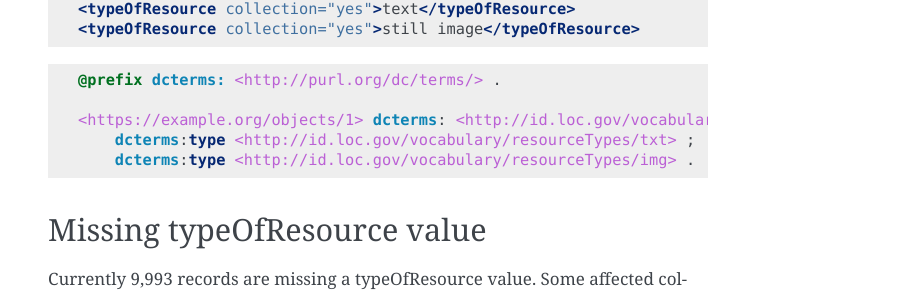
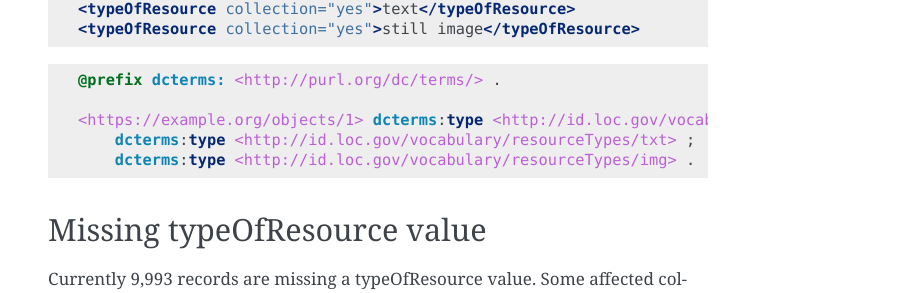
Before and after one commit to UTKcataloging/mods_to_rdf, a Sphinx documentation site: the page built from docs/source/top_level_elements/typeOfResource.rst, in a window 1280 px wide. Shown: the part 1617-1910 px from the top of the page, without its empty margins (372-1280 px from the left). Built offline with Sphinx 7.4.7, drawn with Linux system fonts in a browser that asks for light colours; formulas are drawn with MathJax 3.

Commit message:
Add final missing "type."

```diff
--- a/docs/source/top_level_elements/typeOfResource.rst
+++ b/docs/source/top_level_elements/typeOfResource.rst
@@ -74,7 +74,7 @@
 
     @prefix dcterms: <http://purl.org/dc/terms/> .
 
-    <https://example.org/objects/1> dcterms: <http://id.loc.gov/vocabulary/resourceTypes/col> ;
+    <https://example.org/objects/1> dcterms:type <http://id.loc.gov/vocabulary/resourceTypes/col> ;
         dcterms:type <http://id.loc.gov/vocabulary/resourceTypes/txt> ;
         dcterms:type <http://id.loc.gov/vocabulary/resourceTypes/img> .
 
```
